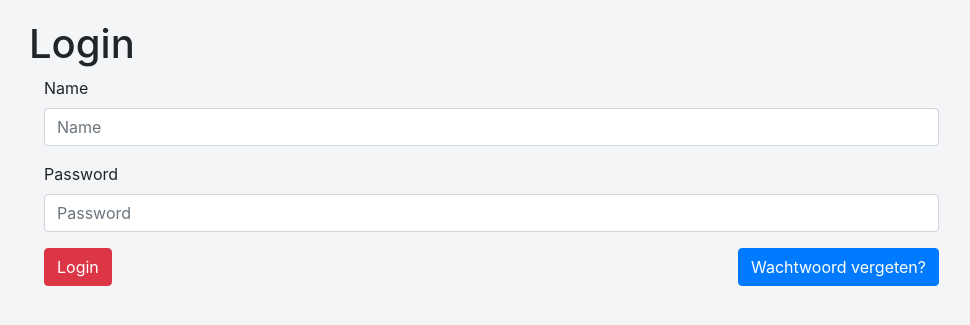
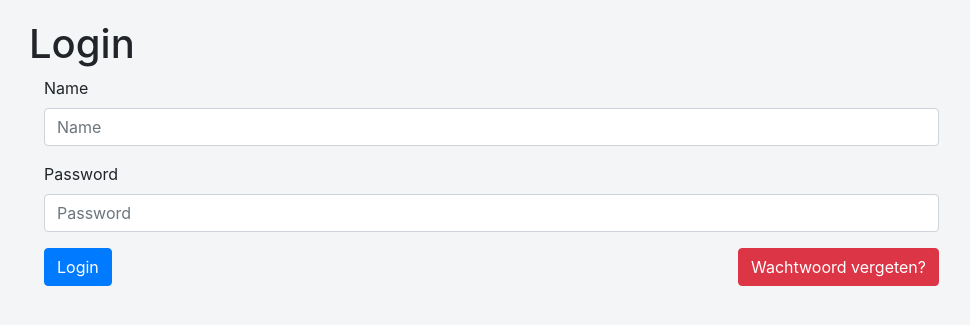
Before and after one commit to wilbertvandiemen/shopping-list, a Flask app: page /login in a window 1280 px wide. Shown: the top 325 px of the page, without its empty margins (56-1026 px from the left). Run offline with Flask 2, Linux system fonts and the light colour scheme; parts of the project's set-up code (start-up, migrations or seed data) failed here and were passed over.

Commit message:
Wachtwoord vergeten rood

```diff
--- a/templates/login.html
+++ b/templates/login.html
@@ -40,8 +40,8 @@
                   </div>
                   <div class="form-group">
                     <div class="col-lg-10 col-lg-offset-2 d-flex justify-content-between">
-                      <button type="submit" class="btn btn-danger">Login</button>
-                        <a href="{{ url_for('pw_recovery') }}" class="btn btn-primary">Wachtwoord vergeten?</a>
+                      <button type="submit" class="btn btn-primary">Login</button>
+                        <a href="{{ url_for('pw_recovery') }}" class="btn btn-danger">Wachtwoord vergeten?</a>
                     </div>
                   </div>
                 </fieldset>
```
